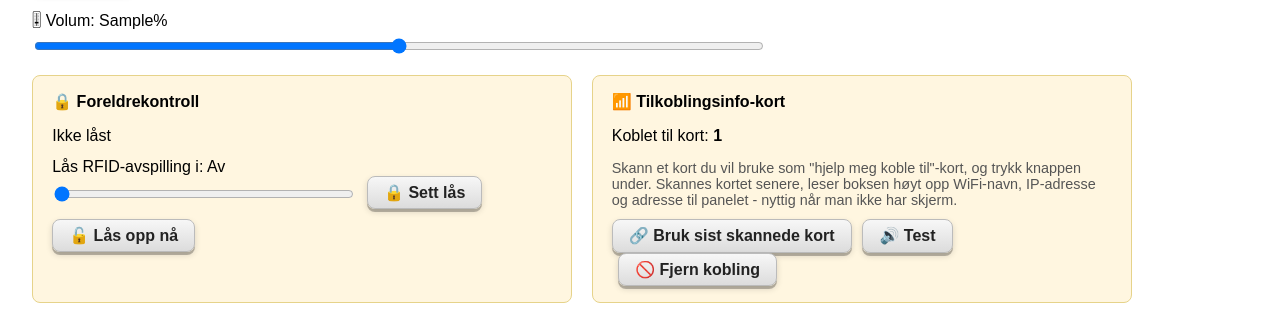
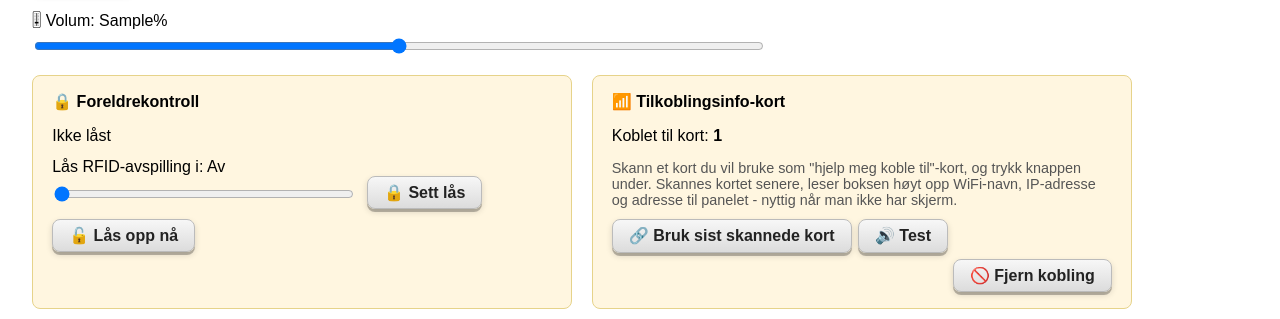
Before and after one commit to Olav68/RFIDMusicBox, a Flask app: template templates/index.html in a window 1280 px wide. Shown: the part 495-814 px from the top of the page. Run offline with Flask 3, Linux system fonts and the light colour scheme; the template is opened without the code that fills it: most values are stand-ins (such as "Sample title", 1, 10 or a date in 2020); data that the repository does not hold is empty; parts of the project's set-up code (start-up, migrations or seed data) failed here and were passed over.

Commit message:
Legg "Fjern kobling" på samme linje som Test, dyttet til høyre
Co-Authored-By: Claude Sonnet 5 <noreply@anthropic.com>

```diff
--- a/templates/index.html
+++ b/templates/index.html
@@ -222,17 +222,19 @@ updateRFIDStatus();
       Skann et kort du vil bruke som "hjelp meg koble til"-kort, og trykk knappen under. Skannes kortet senere,
       leser boksen høyt opp WiFi-navn, IP-adresse og adresse til panelet - nyttig når man ikke har skjerm.
     </p>
-    <form action="/link_tilkoblingsinfo_rfid" method="post" style="display:inline; margin: 0;">
+    <div style="display: flex; align-items: center; flex-wrap: wrap; gap: 0.4em;">
+      <form action="/link_tilkoblingsinfo_rfid" method="post" style="margin: 0;">
         <button class="btn btn-default" type="submit">🔗 Bruk sist skannede kort</button>
       </form>
-    <form action="/test_tilkoblingsinfo" method="post" style="display:inline; margin: 0; margin-left: 0.4em;">
+      <form action="/test_tilkoblingsinfo" method="post" style="margin: 0;">
         <button class="btn btn-default" type="submit">🔊 Test</button>
       </form>
       {% if tilkoblingsinfo_rfid %}
-    <form action="/unlink_tilkoblingsinfo_rfid" method="post" style="display:inline; margin: 0; margin-left: 0.4em;">
+      <form action="/unlink_tilkoblingsinfo_rfid" method="post" style="margin: 0; margin-left: auto;">
         <button class="btn btn-default" type="submit">🚫 Fjern kobling</button>
       </form>
       {% endif %}
+    </div>
   </div>
 </div>
 
```
Lines whose indentation alone changed are shown as unchanged.
